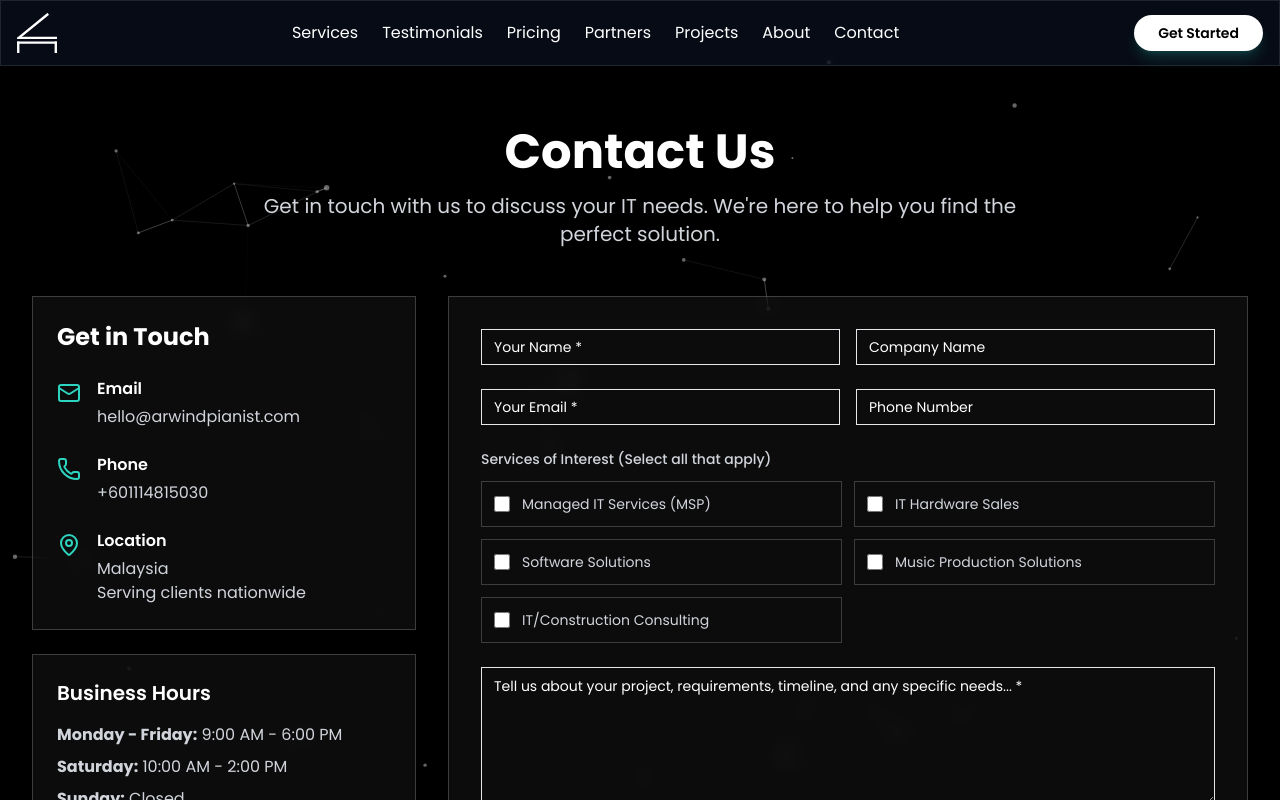
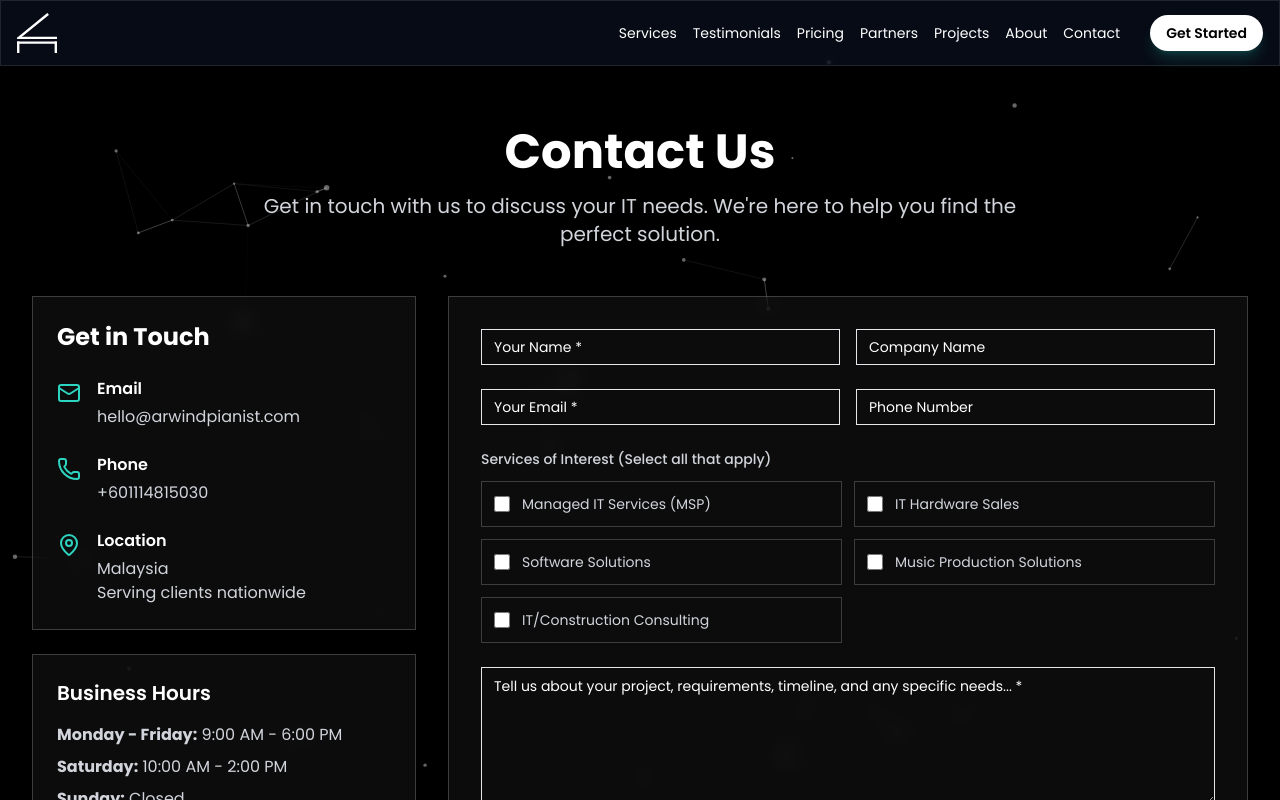
Before and after one commit to Arwindpianist/adpmc, a Next.js app: page /contact in a window 1280 px wide. Shown: the top 800 px of the page. Built offline with nearby package versions, Linux system fonts and the light colour scheme.

Commit message:
Refactor HomeClient and Home components to remove the intro prop, enhancing simplicity; delete unused HomeAnswerFirst component to streamline codebase; update Header component for improved navigation and styling consistency.

```diff
--- a/app/HomeClient.tsx
+++ b/app/HomeClient.tsx
@@ -36,7 +36,7 @@ const fadeInUp = {
   },
 }
 
-export default function HomeClient({ intro, faq }: { intro?: ReactNode; faq: ReactNode }) {
+export default function HomeClient({ faq }: { faq: ReactNode }) {
   return (
     <main className="flex min-h-screen flex-col relative">
       <div className="absolute inset-0 z-0">
@@ -45,7 +45,6 @@ export default function HomeClient({ intro, faq }: { intro?: ReactNode; faq: Rea
 
       <div className="relative z-10">
         <Header />
-        {intro}
         <motion.section
           id="hero"
           initial="initial"
--- a/app/page.tsx
+++ b/app/page.tsx
@@ -1,4 +1,3 @@
-import HomeAnswerFirst from "@/components/HomeAnswerFirst"
 import FAQ from "@/components/FAQ"
 import { homeFaqItems } from "@/lib/site-seo"
 import HomeClient from "./HomeClient"
@@ -6,7 +5,6 @@ import HomeClient from "./HomeClient"
 export default function Home() {
   return (
     <HomeClient
-      intro={<HomeAnswerFirst />}
       faq={
         <FAQ
           items={homeFaqItems}
--- a/components/Header.tsx
+++ b/components/Header.tsx
@@ -1,178 +1,166 @@
-"use client";
+"use client"
 
-import { useState } from "react";
-import Link from "next/link";
-import { usePathname } from "next/navigation";
-import { Menu, X, Building2, Wrench, MessageSquare, DollarSign, FolderKanban, Info, Mail } from "lucide-react";
-import { motion } from "framer-motion";
-import Image from "next/image";
-import SVGIMG from "../public/logo.svg";
-import { Drawer } from "vaul";
+import { useState } from "react"
+import Link from "next/link"
+import { usePathname } from "next/navigation"
+import { Menu, X, Building2, Wrench, FolderKanban, Info, Mail } from "lucide-react"
+import { motion } from "framer-motion"
+import Image from "next/image"
+import SVGIMG from "../public/logo.svg"
+import { Drawer } from "vaul"
+
+const navLinkClass =
+  "relative whitespace-nowrap rounded-md px-1.5 py-2 hover:text-teal-400 transition-colors duration-300 group outline-none focus-visible:ring-2 focus-visible:ring-teal-400/60 focus-visible:ring-offset-2 focus-visible:ring-offset-slate-900"
 
 const Header = () => {
-  const [isMenuOpen, setIsMenuOpen] = useState(false);
-  const pathname = usePathname(); // Get the current route
+  const [isMenuOpen, setIsMenuOpen] = useState(false)
+  const pathname = usePathname()
 
   const scrollToSection = (e: React.MouseEvent<HTMLElement>, sectionId: string) => {
-    e.preventDefault();
+    e.preventDefault()
     if (pathname === "/") {
-      // If on the main page, scroll to the section
       if (sectionId === "") {
-        window.scrollTo({ top: 0, behavior: "smooth" });
+        window.scrollTo({ top: 0, behavior: "smooth" })
       } else {
-        const element = document.getElementById(sectionId);
+        const element = document.getElementById(sectionId)
         if (element) {
-          element.scrollIntoView({ behavior: "smooth" });
+          element.scrollIntoView({ behavior: "smooth" })
         }
       }
     } else {
-      // If not on the main page, navigate to the main page with the section ID
-      window.location.href = `/#${sectionId}`;
+      window.location.href = `/#${sectionId}`
     }
-    setIsMenuOpen(false);
-  };
+    setIsMenuOpen(false)
+  }
 
   return (
     <header className="glassmorphism fixed top-0 left-0 right-0 z-50 backdrop-blur-md bg-slate-900/50 border-b border-white/10">
-      <div className="container mx-auto px-4 py-3 flex justify-between items-center">
+      <div className="container mx-auto max-w-[100vw] px-3 sm:px-4 py-2.5 sm:py-3 flex justify-between items-center gap-2 sm:gap-4 min-h-[56px] sm:min-h-[64px]">
         <Link
           href="/"
           onClick={(e) => scrollToSection(e, "")}
-          className="text-xl font-bold"
+          className="shrink-0 flex items-center rounded-md outline-none focus-visible:ring-2 focus-visible:ring-teal-400/60 focus-visible:ring-offset-2 focus-visible:ring-offset-slate-900"
+          aria-label="Arwindpianist home"
         >
-          <Image src={SVGIMG} alt="Logo" width={40} height={40} />
+          <Image src={SVGIMG} alt="" width={40} height={40} className="h-9 w-9 sm:h-10 sm:w-10" />
         </Link>
-        <nav className="hidden md:flex space-x-6">
-          <motion.div whileHover={{ scale: 1.05 }} whileTap={{ scale: 0.95 }}>
-            <Link
-              href="/services"
-              className="relative hover:text-teal-400 transition-colors duration-300 group"
+
+        {/* Desktop / large tablet: full nav only when there is room (xl+) */}
+        <nav
+          className="hidden xl:flex items-center justify-end flex-1 min-w-0 gap-1 2xl:gap-2 mr-2 2xl:mr-4"
+          aria-label="Primary"
         >
+          <motion.div whileHover={{ scale: 1.02 }} whileTap={{ scale: 0.98 }}>
+            <Link href="/services" className={`${navLinkClass} text-sm 2xl:text-base`}>
               Services
-              <span className="absolute bottom-0 left-0 w-0 h-0.5 bg-teal-400 group-hover:w-full transition-all duration-300" />
+              <span className="absolute bottom-0.5 left-1.5 right-1.5 h-0.5 scale-x-0 bg-teal-400 origin-left transition-transform duration-300 group-hover:scale-x-100" />
             </Link>
           </motion.div>
           <motion.a
             href="#testimonials"
             onClick={(e) => scrollToSection(e, "testimonials")}
-            className="relative hover:text-teal-400 transition-colors duration-300 group"
-            whileHover={{ scale: 1.05 }}
-            whileTap={{ scale: 0.95 }}
+            className={`${navLinkClass} text-sm 2xl:text-base`}
+            whileHover={{ scale: 1.02 }}
+            whileTap={{ scale: 0.98 }}
           >
             Testimonials
-            <span className="absolute bottom-0 left-0 w-0 h-0.5 bg-teal-400 group-hover:w-full transition-all duration-300" />
+            <span className="absolute bottom-0.5 left-1.5 right-1.5 h-0.5 scale-x-0 bg-teal-400 origin-left transition-transform duration-300 group-hover:scale-x-100" />
           </motion.a>
           <motion.a
             href="#pricing"
             onClick={(e) => scrollToSection(e, "pricing")}
-            className="relative hover:text-teal-400 transition-colors duration-300 group"
-            whileHover={{ scale: 1.05 }}
-            whileTap={{ scale: 0.95 }}
+            className={`${navLinkClass} text-sm 2xl:text-base`}
+            whileHover={{ scale: 1.02 }}
+            whileTap={{ scale: 0.98 }}
           >
             Pricing
-            <span className="absolute bottom-0 left-0 w-0 h-0.5 bg-teal-400 group-hover:w-full transition-all duration-300" />
+            <span className="absolute bottom-0.5 left-1.5 right-1.5 h-0.5 scale-x-0 bg-teal-400 origin-left transition-transform duration-300 group-hover:scale-x-100" />
           </motion.a>
-          <motion.div whileHover={{ scale: 1.05 }} whileTap={{ scale: 0.95 }}>
-            <Link
-              href="/partners"
-              className="relative hover:text-teal-400 transition-colors duration-300 group"
-            >
+          <motion.div whileHover={{ scale: 1.02 }} whileTap={{ scale: 0.98 }}>
+            <Link href="/partners" className={`${navLinkClass} text-sm 2xl:text-base`}>
               Partners
-              <span className="absolute bottom-0 left-0 w-0 h-0.5 bg-teal-400 group-hover:w-full transition-all duration-300" />
+              <span className="absolute bottom-0.5 left-1.5 right-1.5 h-0.5 scale-x-0 bg-teal-400 origin-left transition-transform duration-300 group-hover:scale-x-100" />
             </Link>
           </motion.div>
-          <motion.div whileHover={{ scale: 1.05 }} whileTap={{ scale: 0.95 }}>
-            <Link
-              href="/projects"
-              className="relative hover:text-teal-400 transition-colors duration-300 group"
-            >
+          <motion.div whileHover={{ scale: 1.02 }} whileTap={{ scale: 0.98 }}>
+            <Link href="/projects" className={`${navLinkClass} text-sm 2xl:text-base`}>
               Projects
-              <span className="absolute bottom-0 left-0 w-0 h-0.5 bg-teal-400 group-hover:w-full transition-all duration-300" />
+              <span className="absolute bottom-0.5 left-1.5 right-1.5 h-0.5 scale-x-0 bg-teal-400 origin-left transition-transform duration-300 group-hover:scale-x-100" />
             </Link>
           </motion.div>
-          <motion.div whileHover={{ scale: 1.05 }} whileTap={{ scale: 0.95 }}>
-            <Link
-              href="/about"
-              className="relative hover:text-teal-400 transition-colors duration-300 group"
-            >
+          <motion.div whileHover={{ scale: 1.02 }} whileTap={{ scale: 0.98 }}>
+            <Link href="/about" className={`${navLinkClass} text-sm 2xl:text-base`}>
               About
-              <span className="absolute bottom-0 left-0 w-0 h-0.5 bg-teal-400 group-hover:w-full transition-all duration-300" />
+              <span className="absolute bottom-0.5 left-1.5 right-1.5 h-0.5 scale-x-0 bg-teal-400 origin-left transition-transform duration-300 group-hover:scale-x-100" />
             </Link>
           </motion.div>
-          <motion.div whileHover={{ scale: 1.05 }} whileTap={{ scale: 0.95 }}>
-            <Link
-              href="/contact"
-              className="relative hover:text-teal-400 transition-colors duration-300 group"
-            >
+          <motion.div whileHover={{ scale: 1.02 }} whileTap={{ scale: 0.98 }}>
+            <Link href="/contact" className={`${navLinkClass} text-sm 2xl:text-base`}>
               Contact
-              <span className="absolute bottom-0 left-0 w-0 h-0.5 bg-teal-400 group-hover:w-full transition-all duration-300" />
+              <span className="absolute bottom-0.5 left-1.5 right-1.5 h-0.5 scale-x-0 bg-teal-400 origin-left transition-transform duration-300 group-hover:scale-x-100" />
             </Link>
           </motion.div>
         </nav>
+
+        <div className="flex items-center gap-2 sm:gap-3 shrink-0">
           <motion.button
-          className="hidden md:block btn-primary text-sm px-6 py-2"
-          whileHover={{ scale: 1.05 }}
-          whileTap={{ scale: 0.95 }}
-          transition={{ duration: 0.3 }}
+            type="button"
+            className="hidden xl:inline-flex btn-primary text-sm px-4 2xl:px-6 py-2 whitespace-nowrap"
+            whileHover={{ scale: 1.03 }}
+            whileTap={{ scale: 0.97 }}
+            transition={{ duration: 0.2 }}
             onClick={(e) => scrollToSection(e, "pricing")}
           >
             Get Started
           </motion.button>
-        {/* Mobile Menu Button */}
-        <Drawer.Root direction="bottom" open={isMenuOpen} onOpenChange={setIsMenuOpen}>
+
+          <Drawer.Root direction="bottom" open={isMenuOpen} onOpenChange={setIsMenuOpen} shouldScaleBackground={false}>
             <Drawer.Trigger asChild>
               <motion.button
-              className="md:hidden"
+                type="button"
+                className="xl:hidden inline-flex h-11 w-11 items-center justify-center rounded-lg text-gray-100 hover:bg-white/10 transition-colors outline-none focus-visible:ring-2 focus-visible:ring-teal-400/60 focus-visible:ring-offset-2 focus-visible:ring-offset-slate-900"
                 whileTap={{ scale: 0.95 }}
+                aria-label={isMenuOpen ? "Close menu" : "Open menu"}
+                aria-expanded={isMenuOpen}
               >
-              {isMenuOpen ? <X size={24} /> : <Menu size={24} />}
+                {isMenuOpen ? <X size={22} strokeWidth={2} /> : <Menu size={22} strokeWidth={2} />}
               </motion.button>
             </Drawer.Trigger>
             <Drawer.Portal>
-            <Drawer.Overlay className="fixed inset-0 bg-black/60 backdrop-blur-sm z-40" />
-            <Drawer.Content className="glassmorphism fixed bottom-0 left-0 right-0 z-50 flex h-[85vh] max-h-[85vh] flex-col rounded-t-[20px] border-t border-white/20 bg-slate-900/80 backdrop-blur-xl pb-safe">
-              {/* Handle */}
-              <div className="mx-auto mt-3 h-1.5 w-12 rounded-full bg-gray-500/60 flex-shrink-0" />
+              <Drawer.Overlay className="fixed inset-0 z-[60] bg-black/50 backdrop-blur-[2px]" />
+              <Drawer.Content
+                className="fixed bottom-0 left-0 right-0 z-[70] flex max-h-[min(92dvh,880px)] flex-col rounded-t-2xl border border-white/10 border-b-0 bg-slate-950/95 shadow-[0_-8px_40px_rgba(0,0,0,0.45)] backdrop-blur-xl outline-none"
+                style={{ paddingBottom: "max(1.25rem, env(safe-area-inset-bottom))" }}
+              >
+                <div className="flex flex-col items-center pt-3 pb-2 flex-shrink-0">
+                  <div className="h-1.5 w-14 rounded-full bg-white/25" aria-hidden />
+                  <Drawer.Title className="sr-only">Main navigation</Drawer.Title>
+                  <Drawer.Description className="sr-only">Links to pages on this site</Drawer.Description>
+                </div>
 
-              {/* Drawer Content */}
-              <div className="flex-1 overflow-y-auto px-6 py-4">
-                <nav className="flex flex-col space-y-1">
+                <div className="flex-1 overflow-y-auto overscroll-contain px-4 sm:px-6 pt-2 pb-6 min-h-0">
+                  <p className="text-xs font-medium uppercase tracking-wider text-gray-500 px-3 mb-3">Pages</p>
+                  <nav className="flex flex-col gap-1.5" aria-label="Mobile primary">
                     <Drawer.Close asChild>
                       <Link
                         href="/services"
-                      className="flex items-center gap-3 px-4 py-3 rounded-lg hover:bg-white/5 transition-colors duration-200 text-base font-medium"
+                        className="flex items-center gap-4 min-h-[52px] px-4 rounded-xl text-base font-medium text-gray-100 bg-white/[0.04] border border-white/[0.06] hover:bg-white/[0.08] hover:border-teal-400/20 active:bg-white/[0.1] transition-colors"
                       >
-                      <Wrench size={20} className="text-teal-400 flex-shrink-0" />
+                        <span className="flex h-10 w-10 items-center justify-center rounded-lg bg-teal-500/15 text-teal-400 shrink-0">
+                          <Wrench size={20} strokeWidth={2} />
+                        </span>
                         <span>Services</span>
                       </Link>
                     </Drawer.Close>
 
                     <Drawer.Close asChild>
-                    <button
-                      onClick={(e) => scrollToSection(e, "testimonials")}
-                      className="flex items-center gap-3 px-4 py-3 rounded-lg hover:bg-white/5 transition-colors duration-200 text-base font-medium text-left w-full"
-                    >
-                      <MessageSquare size={20} className="text-teal-400 flex-shrink-0" />
-                      <span>Testimonials</span>
-                    </button>
-                  </Drawer.Close>
-
-                  <Drawer.Close asChild>
-                    <button
-                      onClick={(e) => scrollToSection(e, "pricing")}
-                      className="flex items-center gap-3 px-4 py-3 rounded-lg hover:bg-white/5 transition-colors duration-200 text-base font-medium text-left w-full"
-                    >
-                      <DollarSign size={20} className="text-teal-400 flex-shrink-0" />
-                      <span>Pricing</span>
-                    </button>
-                  </Drawer.Close>
-
-                  <Drawer.Close asChild>
                       <Link
                         href="/partners"
-                      className="flex items-center gap-3 px-4 py-3 rounded-lg hover:bg-white/5 transition-colors duration-200 text-base font-medium"
+                        className="flex items-center gap-4 min-h-[52px] px-4 rounded-xl text-base font-medium text-gray-100 bg-white/[0.04] border border-white/[0.06] hover:bg-white/[0.08] hover:border-teal-400/20 active:bg-white/[0.1] transition-colors"
                       >
-                      <Building2 size={20} className="text-teal-400 flex-shrink-0" />
+                        <span className="flex h-10 w-10 items-center justify-center rounded-lg bg-teal-500/15 text-teal-400 shrink-0">
+                          <Building2 size={20} strokeWidth={2} />
+                        </span>
                         <span>Partners</span>
                       </Link>
                     </Drawer.Close>
@@ -180,9 +168,11 @@ const Header = () => {
                     <Drawer.Close asChild>
                       <Link
                         href="/projects"
-                      className="flex items-center gap-3 px-4 py-3 rounded-lg hover:bg-white/5 transition-colors duration-200 text-base font-medium"
+                        className="flex items-center gap-4 min-h-[52px] px-4 rounded-xl text-base font-medium text-gray-100 bg-white/[0.04] border border-white/[0.06] hover:bg-white/[0.08] hover:border-teal-400/20 active:bg-white/[0.1] transition-colors"
                       >
-                      <FolderKanban size={20} className="text-teal-400 flex-shrink-0" />
+                        <span className="flex h-10 w-10 items-center justify-center rounded-lg bg-teal-500/15 text-teal-400 shrink-0">
+                          <FolderKanban size={20} strokeWidth={2} />
+                        </span>
                         <span>Projects</span>
                       </Link>
                     </Drawer.Close>
@@ -190,9 +180,11 @@ const Header = () => {
                     <Drawer.Close asChild>
                       <Link
                         href="/about"
-                      className="flex items-center gap-3 px-4 py-3 rounded-lg hover:bg-white/5 transition-colors duration-200 text-base font-medium"
+                        className="flex items-center gap-4 min-h-[52px] px-4 rounded-xl text-base font-medium text-gray-100 bg-white/[0.04] border border-white/[0.06] hover:bg-white/[0.08] hover:border-teal-400/20 active:bg-white/[0.1] transition-colors"
                       >
-                      <Info size={20} className="text-teal-400 flex-shrink-0" />
+                        <span className="flex h-10 w-10 items-center justify-center rounded-lg bg-teal-500/15 text-teal-400 shrink-0">
+                          <Info size={20} strokeWidth={2} />
+                        </span>
                         <span>About</span>
                       </Link>
                     </Drawer.Close>
@@ -200,21 +192,13 @@ const Header = () => {
                     <Drawer.Close asChild>
                       <Link
                         href="/contact"
-                      className="flex items-center gap-3 px-4 py-3 rounded-lg hover:bg-white/5 transition-colors duration-200 text-base font-medium"
+                        className="flex items-center gap-4 min-h-[52px] px-4 rounded-xl text-base font-medium text-gray-100 bg-white/[0.04] border border-white/[0.06] hover:bg-white/[0.08] hover:border-teal-400/20 active:bg-white/[0.1] transition-colors"
                       >
-                      <Mail size={20} className="text-teal-400 flex-shrink-0" />
+                        <span className="flex h-10 w-10 items-center justify-center rounded-lg bg-teal-500/15 text-teal-400 shrink-0">
+                          <Mail size={20} strokeWidth={2} />
+                        </span>
                         <span>Contact</span>
                       </Link>
-                  </Drawer.Close>
-
-                  {/* CTA Button */}
-                  <Drawer.Close asChild>
-                    <button
-                      onClick={(e) => scrollToSection(e, "pricing")}
-                      className="btn-primary mt-4 w-full"
-                    >
-                      Get Started
-                    </button>
                     </Drawer.Close>
                   </nav>
                 </div>
@@ -222,8 +206,9 @@ const Header = () => {
             </Drawer.Portal>
           </Drawer.Root>
         </div>
+      </div>
     </header>
-  );
-};
+  )
+}
 
-export default Header;
+export default Header
--- a/components/HomeAnswerFirst.tsx
+++ /dev/null
@@ -1,60 +0,0 @@
-import Link from "next/link"
-import {
-  businessActivitySummary,
-  companyEstablishedDisplay,
-  companyRegistrationDisplay,
-  defaultDescription,
-  legalName,
-  siteName,
-} from "@/lib/site-seo"
-
-/**
- * Server-rendered answer-first block for home: entity, intent, and navigation hooks
- * before client-heavy marketing sections.
- */
-export default function HomeAnswerFirst() {
-  return (
-    <section
-      className="relative z-10 border-b border-white/[0.08] bg-black/40 backdrop-blur-sm"
-      aria-labelledby="answer-first-heading"
-    >
-      <div className="container mx-auto px-4 sm:px-6 lg:px-8 py-8 md:py-10 max-w-4xl">
-        <h2 id="answer-first-heading" className="sr-only">
-          Who is Arwindpianist Multimedia &amp; Consulting and what do they offer?
-        </h2>
-        <p className="text-base md:text-lg text-gray-200 leading-relaxed mb-4">
-          <strong className="text-white font-semibold">{siteName}</strong> ({legalName}) is a Malaysia-based{" "}
-          <strong className="text-teal-400 font-medium">managed service provider (MSP)</strong>,{" "}
-          <strong className="text-teal-400 font-medium">systems integrator</strong>, and builder of in-house platforms
-          including TicketOS and MyceliumLink. Established {companyEstablishedDisplay}. {defaultDescription}
-        </p>
-        <h3 className="text-sm font-semibold uppercase tracking-wide text-gray-500 mb-2">
-          What you should know first
-        </h3>
-        <ul className="list-disc list-inside text-sm md:text-base text-gray-300 space-y-1.5 mb-4">
-          <li>
-            <strong className="text-gray-200">Registration:</strong> {companyRegistrationDisplay} (Malaysia).
-          </li>
-          <li>
-            <strong className="text-gray-200">Core activities:</strong> {businessActivitySummary}
-          </li>
-          <li>
-            <strong className="text-gray-200">Next steps:</strong> explore{" "}
-            <Link href="/services" className="text-teal-400 hover:text-teal-300 underline underline-offset-2">
-              services
-            </Link>
-            ,{" "}
-            <Link href="/partners" className="text-teal-400 hover:text-teal-300 underline underline-offset-2">
-              partners
-            </Link>
-            , and{" "}
-            <Link href="/contact" className="text-teal-400 hover:text-teal-300 underline underline-offset-2">
-              contact
-            </Link>
-            .
-          </li>
-        </ul>
-      </div>
-    </section>
-  )
-}
```
Lines whose indentation alone changed are shown as unchanged.
